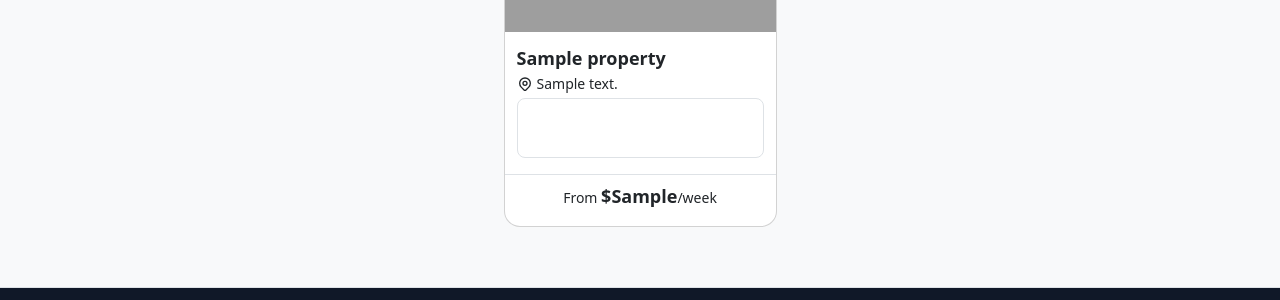
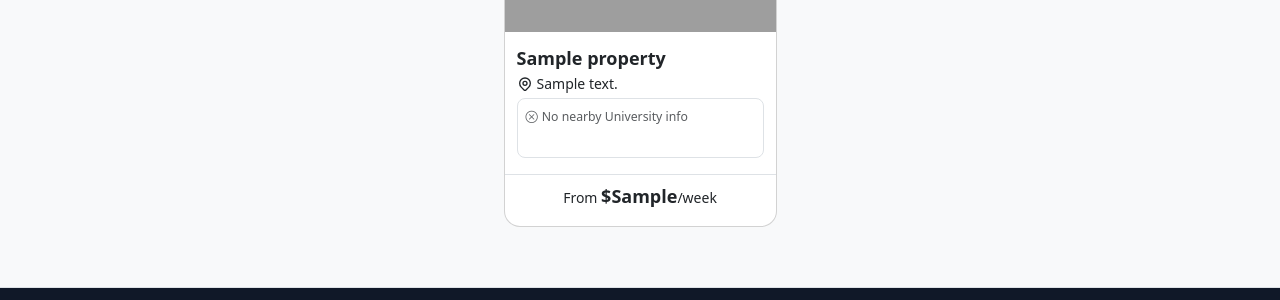
Before and after one commit to ImDuy/IFN582-UniStay, a Flask app: template app/templates/pages/index.html in a window 1280 px wide. Shown: the part 1000-1300 px from the top of the page. Run offline with Flask 3, Linux system fonts and the light colour scheme; the template is opened without the code that fills it: most values are stand-ins (such as "Sample title", 1, 10 or a date in 2020); some libraries are stand-ins or nearby versions; grey boxes are pictures that could not be loaded.

Commit message:
descend in prop cards and show no nearby info

```diff
--- a/app/db.py
+++ b/app/db.py
@@ -575,6 +575,8 @@ def get_filtered_properties_db(q=None, uni=None, property_type=None, dist=None,
             sql += " AND p.id IN (SELECT propertyId FROM propertyAmenity WHERE amenity = %s)"
             params.append(amenity)
 
+    sql += " ORDER BY p.createdAt DESC"
+
     cur.execute(sql, params)
     result = cur.fetchall()
     cur.close()
--- a/app/templates/pages/index.html
+++ b/app/templates/pages/index.html
@@ -208,6 +208,8 @@
                                     <span class="fw-bold">{{ display_nearby.value.distance }} km</span>
                                     from {{ display_nearby.value.university.name }}
                                   </small></small>
+                                {% else %}
+                                  <small><small class="text-muted"><i class="bi bi-x-circle me-1"></i>No nearby University info</small></small>
                                 {% endif %}
                             </div>
                           </div>
```
